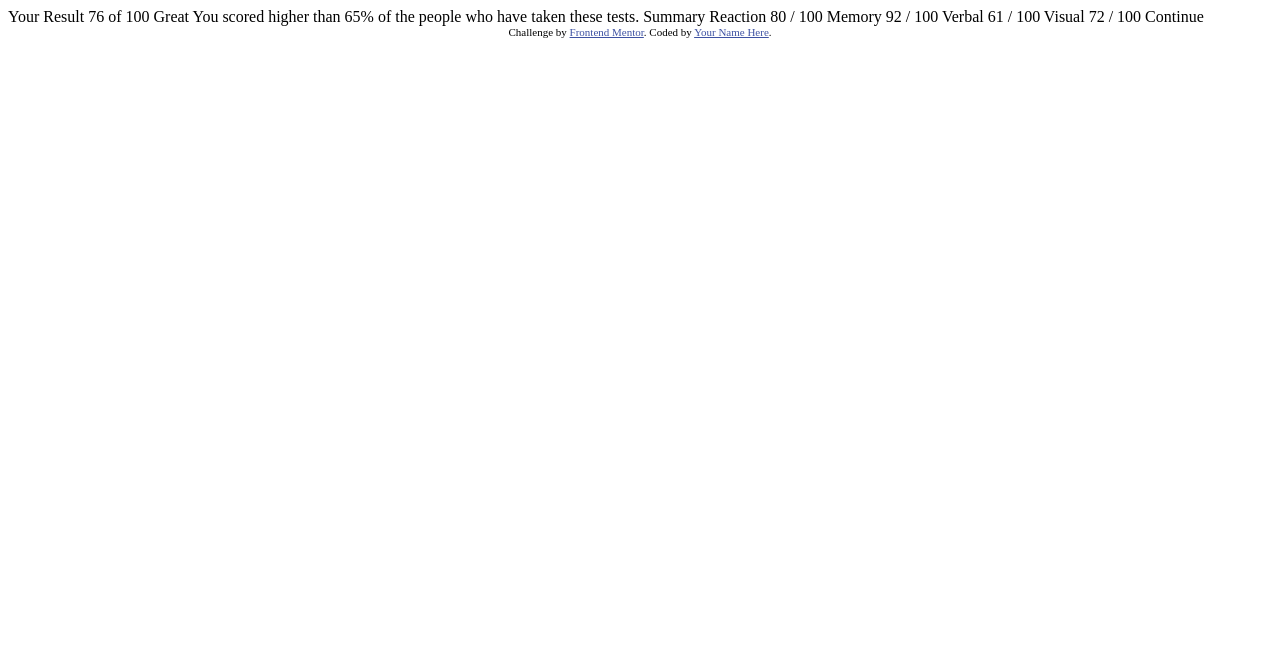
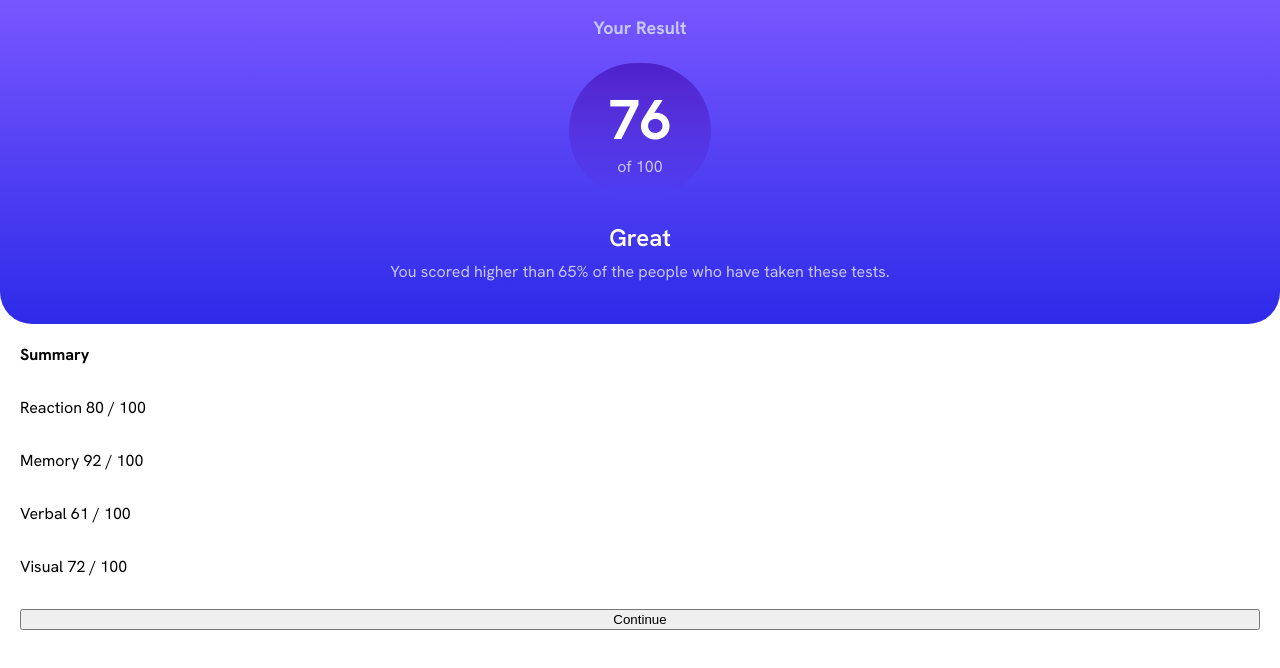
Before and after one commit to Scott1UP/results-summary, a plain HTML site: page index.html in a window 1280 px wide. Drawn offline with Linux system fonts and the light colour scheme.

Commit message:
First pass of coding

```diff
--- a/index.html
+++ b/index.html
@@ -5,6 +5,7 @@
   <meta name="viewport" content="width=device-width, initial-scale=1.0"> <!-- displays site properly based on user's device -->
 
   <link rel="icon" type="image/png" sizes="32x32" href="./assets/images/favicon-32x32.png">
+  <link rel="stylesheet" href="./styles.css">
 
   <title>Frontend Mentor | Results summary component</title>
 
@@ -15,33 +16,30 @@
   </style>
 </head>
 <body>
+  <div class="summary">
 
-  Your Result
-  76
-  of 100
+    <div class="top">
+      <h3 class="result">Your Result</h3>
 
-  Great
-  You scored higher than 65% of the people who have taken these tests.
+      <div class="circle">
+        <h1>76</h1>
+        <p>of 100</p>
+      </div>
 
-  Summary
+        <div class="text">
+          <h2>Great</h2>
+          <p>You scored higher than 65% of the people who have taken these tests.</p>
+        </div>
+    </div>
 
-  Reaction
-  80 / 100
-
-  Memory
-  92 / 100
-
-  Verbal
-  61 / 100
-
-  Visual
-  72 / 100
-
-  Continue
-
-  <div class="attribution">
-    Challenge by <a href="https://www.frontendmentor.io?ref=challenge" target="_blank">Frontend Mentor</a>.
-    Coded by <a href="#">Your Name Here</a>.
+    <div class="bottom">
+      <h4>Summary</h4>
+      <div class="reaction">Reaction 80 / 100</div>
+      <div class="memory">Memory 92 / 100</div>
+      <div class="verbal">Verbal 61 / 100</div>
+      <div class="visual">Visual 72 / 100</div>
+      <button>Continue</button>
+    </div>
   </div>
 </body>
 </html>
--- a/styles.css
+++ b/styles.css
@@ -0,0 +1,67 @@
+@font-face {
+    font-family: 'HankenGrotesk';
+    src: url('fonts/HankenGrotesk-VariableFont_wght.ttf') format('truetype');
+    font-style: normal;
+    font-display: swap;
+}
+
+body {
+    font-family: 'HankenGrotesk', sans-serif;
+    margin: 0;
+}
+
+h1, h2, h3, h4, h5, p {
+    margin: 0;
+}
+
+h1 {
+    font-size: 56px;
+    font-weight: 700;
+}
+
+h2 {
+    font-weight: 600;
+    margin-bottom: 0.5rem;
+}
+
+h3 {
+    font-size: 18px;
+    font-weight: 700;
+}
+
+p {
+    font-size: 16px;
+    line-height: 1.4;
+    color:hsl(241, 100%, 89%)
+}
+
+.top {
+    display: flex;
+    gap: 1.5rem;
+    flex-direction: column;
+
+    justify-content: center;
+    align-items: center;
+    text-align: center;
+
+    padding: 16px 48px 40px 48px;
+    background-image: linear-gradient(hsl(252, 100%, 67%), hsl(241, 81%, 54%));
+    border-radius: 0px 0px 32px 32px;
+    color: white;
+}
+
+.result {
+    color: hsl(241, 100%, 89%);
+}
+
+.circle {
+    padding: 20px 40px;
+    border-radius: 360px;
+    background-image: linear-gradient(hsla(256, 72%, 46%, 1),hsla(241, 72%, 46%, 0));
+}
+.bottom {
+    display: flex;
+    flex-direction: column;
+    gap: 2rem;
+    margin: 20px;
+}
```
Also changed, not shown: fonts/HankenGrotesk-Bold.ttf (deleted), fonts/HankenGrotesk-ExtraBold.ttf (deleted), fonts/HankenGrotesk-Medium.ttf (deleted), fonts/HankenGrotesk-VariableFont_wght.ttf (added).
